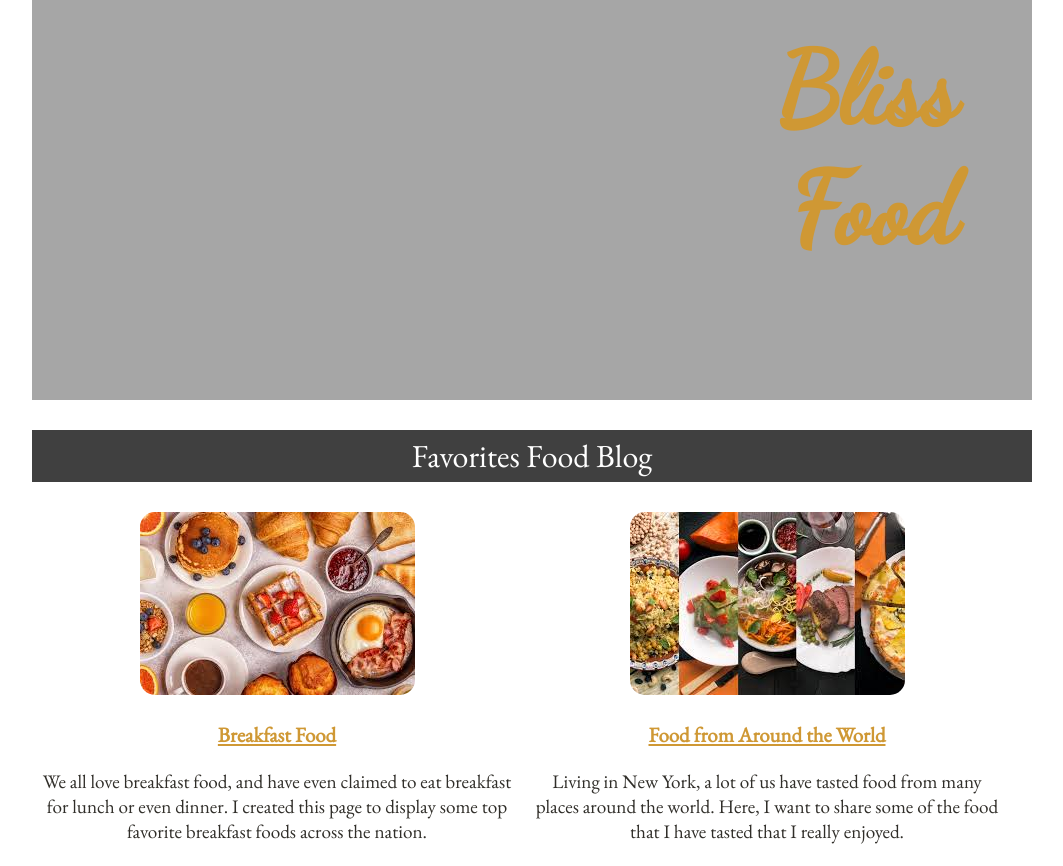
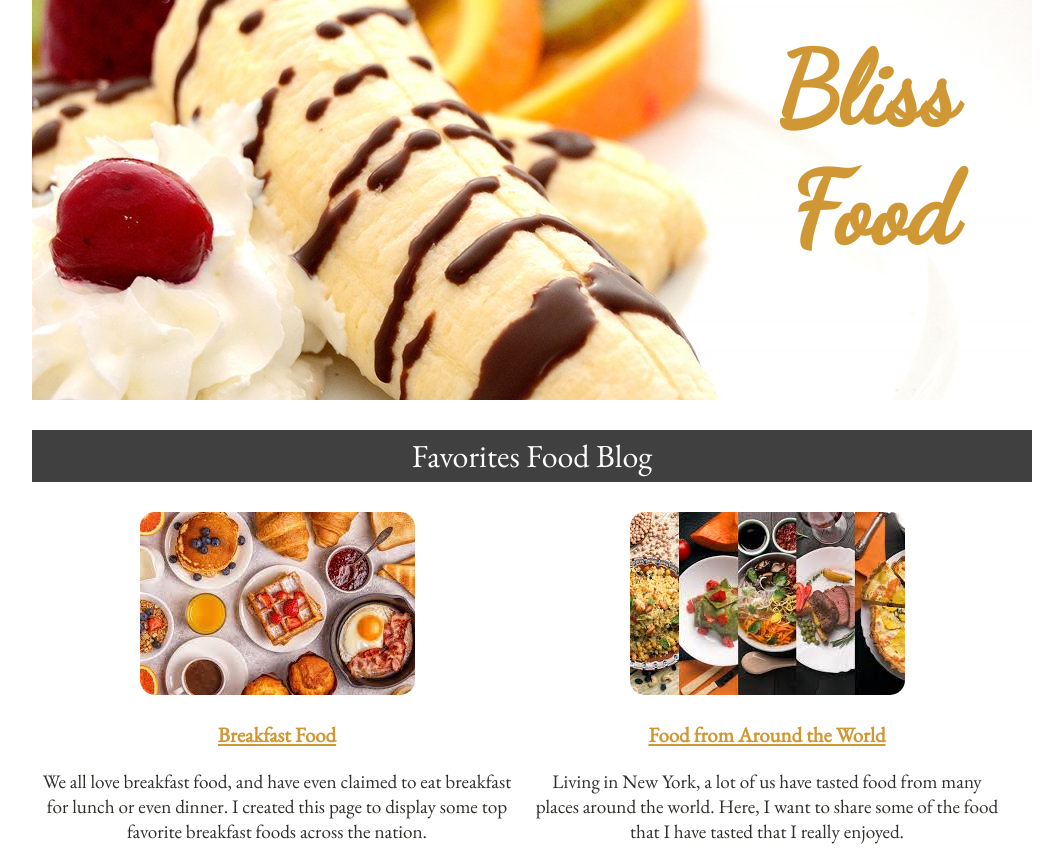
Before and after one commit to busebtmz/blissfood.io, a plain HTML site: page index.html in a window 1280 px wide. Shown: the top 866 px of the page, without its empty margins (68-1131 px from the left). Drawn offline with nearby package versions, Linux system fonts and the light colour scheme; a web font is replaced by a local one.

Commit message:
Update style.css

```diff
--- a/style.css
+++ b/style.css
@@ -38,7 +38,7 @@ header {
     font-size: 100px;
     text-align: right;
     margin-right: 50px;
-    background-image: url(../images/background2.jpg);
+    background-image: url(../background2.jpg);
     font-family: 'Dancing Script', cursive;
     background-position: center right;
 }
```
